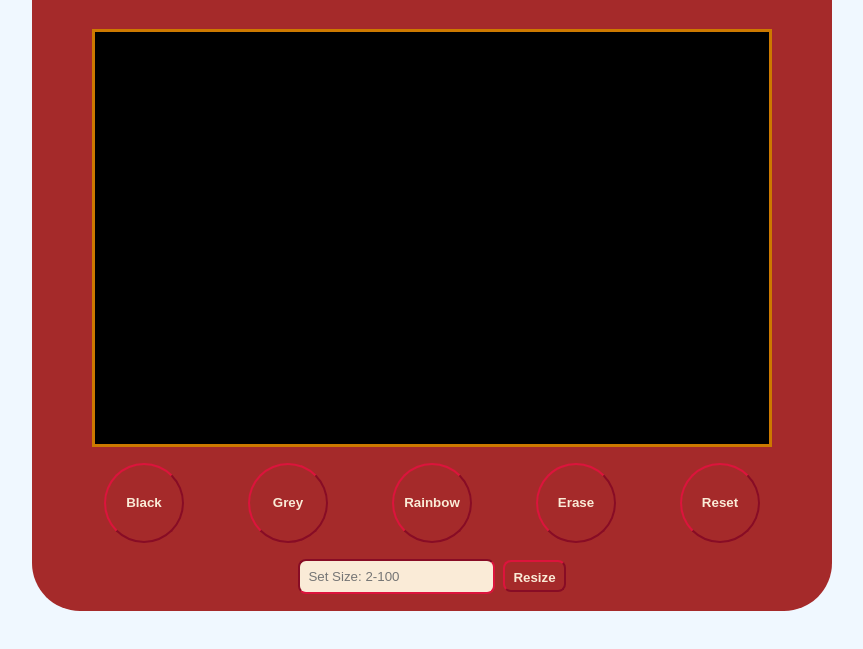
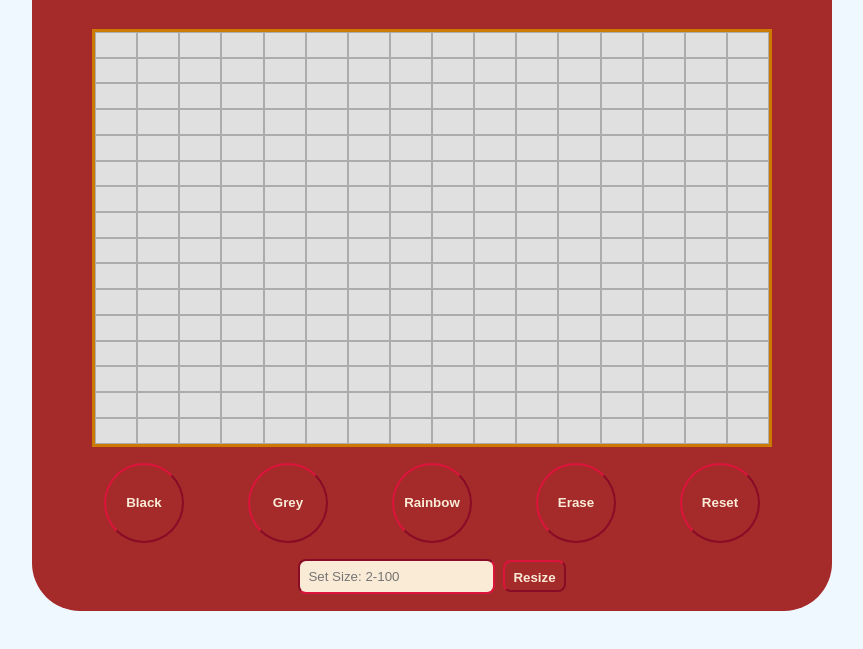
Before and after one commit to mostafafinal/Etch-A-Sketch, a plain HTML site: page manara/javascript-basics/Etch A Sketch/index.html in a window 1280 px wide. Shown: the part 149-798 px from the top of the page, without its empty margins (208-1071 px from the left). Drawn offline with Linux system fonts and the light colour scheme.

Commit message:
Manara JS basics Etch A Sketch setting default grid boxes

```diff
--- a/manara/javascript-basics/Etch A Sketch/index.html
+++ b/manara/javascript-basics/Etch A Sketch/index.html
@@ -18,7 +18,7 @@
         <button class="reset">Reset</button>
       </div>
       <div class="size-setting">
-        <input type="text" placeholder="Set Size: 2-100" />
+        <input type="text" id="girds-amout" placeholder="Set Size: 2-100" />
         <button class="resize">Resize</button>
       </div>
     </div>
--- a/manara/javascript-basics/Etch A Sketch/main.js
+++ b/manara/javascript-basics/Etch A Sketch/main.js
@@ -0,0 +1,21 @@
+const gridContainer = document.querySelector(".grid-container");
+
+let gridsNumber = 16;
+const GRIDS_SIZE = `calc(100% / ${gridsNumber})`;
+const GRIDS_BORDER = "0.0625rem solid #acacacfc";
+let gridsColor = "#e0e0e0";
+
+function setGridBoxes() {
+  for (let i = 1; i <= gridsNumber ** 2; i++) {
+    const gridBox = document.createElement("div");
+    gridBox.className = "box";
+    gridBox.style.width = GRIDS_SIZE;
+    gridBox.style.height = GRIDS_SIZE;
+    gridBox.style.border = GRIDS_BORDER;
+    gridBox.style.backgroundColor = gridsColor;
+
+    gridContainer.append(gridBox);
+  }
+}
+
+setGridBoxes();
--- a/manara/javascript-basics/Etch A Sketch/style.css
+++ b/manara/javascript-basics/Etch A Sketch/style.css
@@ -61,6 +61,9 @@ body {
       caret-color: brown;
       border-radius: 0.5rem;
       border-color: crimson;
+      &:focus-visible {
+        outline: none;
+      }
     }
     .resize {
       height: 2rem;
```
